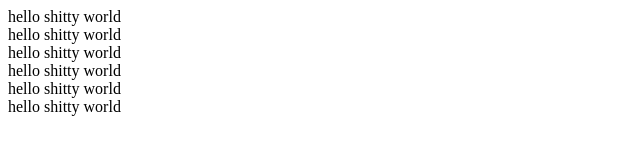
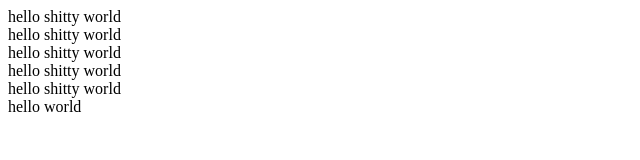
Before and after one commit to vavavanzandt/vavavanzandt.github.io, a plain HTML site: page index.html in a window 1280 px wide. Shown: the full height of the page, 0-640 px from the left. Drawn offline with Linux system fonts and the light colour scheme.

Commit message:
made a change

```diff
--- a/index.html
+++ b/index.html
@@ -3,4 +3,4 @@
 <div>hello shitty world</div>
 <div>hello shitty world</div>
 <div>hello shitty world</div>
-<div>hello shitty world</div>
+<div>hello world</div>
```
